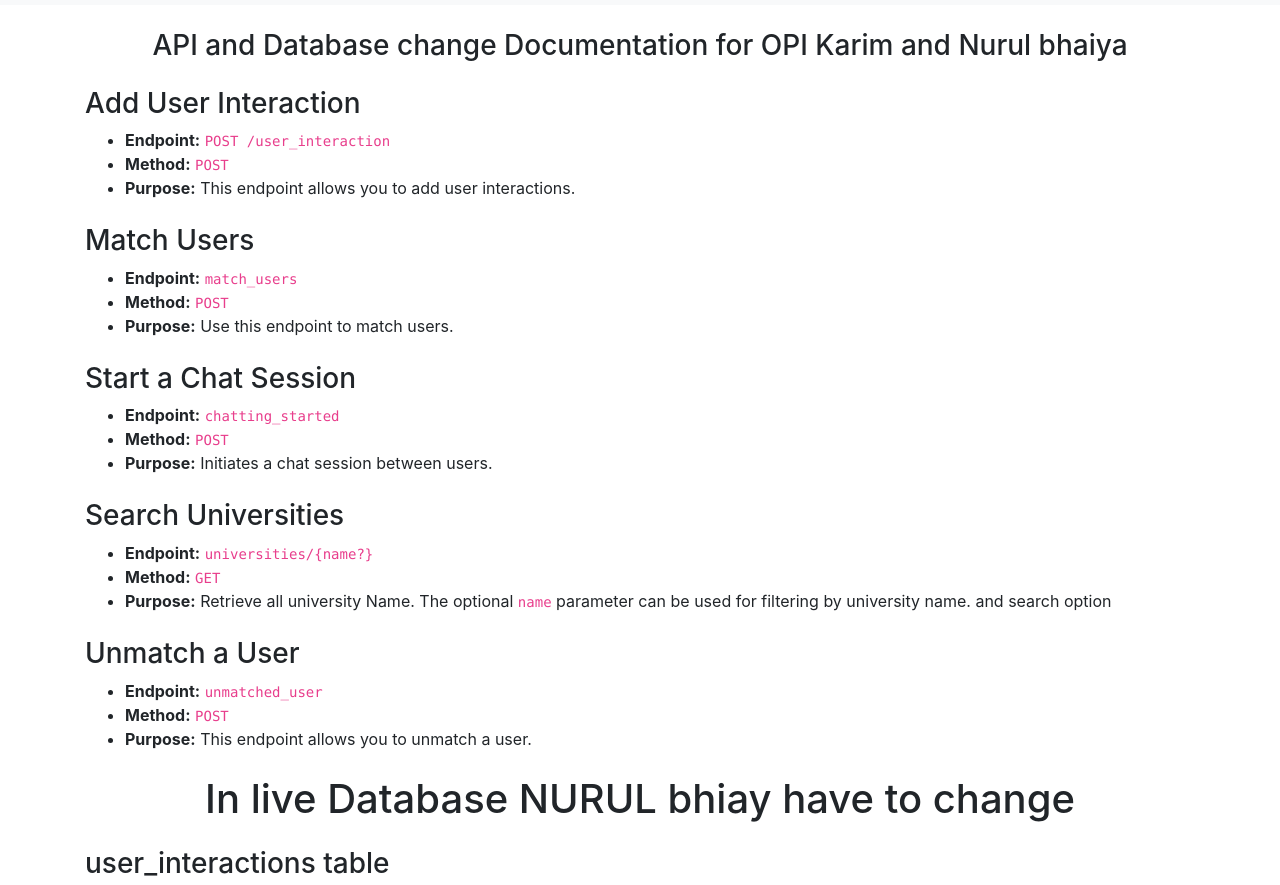
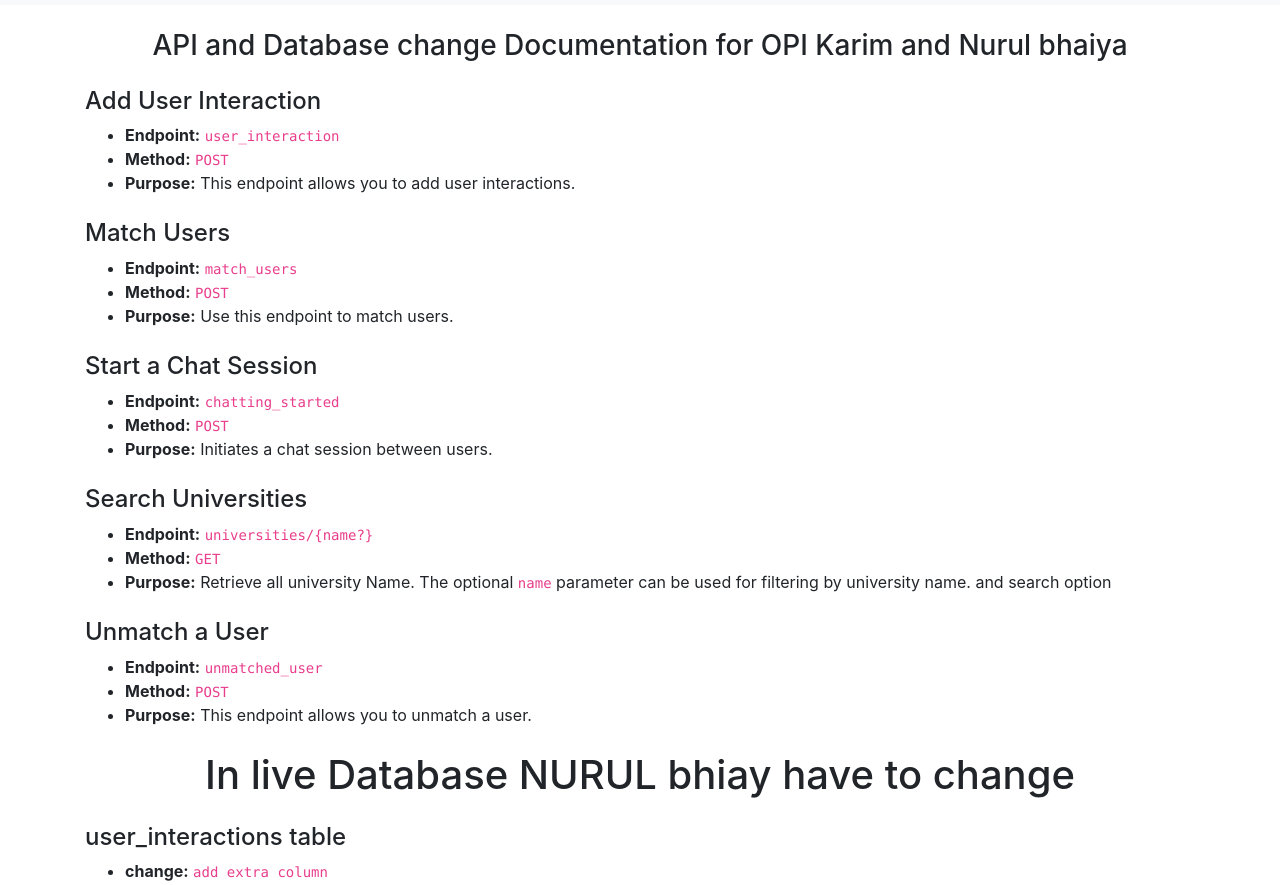
Before and after one commit to rafisgithub/api_doc_for_opi, a plain HTML site: page index.html in a window 1280 px wide. Shown: the part 51-936 px from the top of the page. Drawn offline with nearby package versions, Linux system fonts and the light colour scheme.

Commit message:
add some point

```diff
--- a/index.html
+++ b/index.html
@@ -43,16 +43,16 @@
         <h3 class="mt-4 text-center">API and Database change Documentation for OPI Karim and Nurul bhaiya </h3>
 
         <div class="mt-4">
-            <h3>Add User Interaction</h3>
+            <h4>Add User Interaction</h4>
             <ul>
-                <li><strong>Endpoint:</strong> <code>POST /user_interaction</code></li>
+                <li><strong>Endpoint:</strong> <code>user_interaction</code></li>
                 <li><strong>Method:</strong> <code>POST</code></li>
                 <li><strong>Purpose:</strong> This endpoint allows you to add user interactions.</li>
             </ul>
         </div>
 
         <div class="mt-4">
-            <h3>Match Users</h3>
+            <h4>Match Users</h4>
             <ul>
                 <li><strong>Endpoint:</strong> <code>match_users</code></li>
                 <li><strong>Method:</strong> <code>POST</code></li>
@@ -61,7 +61,7 @@
         </div>
 
         <div class="mt-4">
-            <h3>Start a Chat Session</h3>
+            <h4>Start a Chat Session</h4>
             <ul>
                 <li><strong>Endpoint:</strong> <code>chatting_started</code></li>
                 <li><strong>Method:</strong> <code>POST</code></li>
@@ -70,7 +70,7 @@
         </div>
 
         <div class="mt-4">
-            <h3>Search Universities</h3>
+            <h4>Search Universities</h4>
             <ul>
                 <li><strong>Endpoint:</strong> <code>universities/{name?}</code></li>
                 <li><strong>Method:</strong> <code>GET</code></li>
@@ -80,7 +80,7 @@
         </div>
 
         <div class="mt-4">
-            <h3>Unmatch a User</h3>
+            <h4>Unmatch a User</h4>
             <ul>
                 <li><strong>Endpoint:</strong> <code>unmatched_user</code></li>
                 <li><strong>Method:</strong> <code>POST</code></li>
@@ -90,7 +90,7 @@
 
         <h1 class="mt-4 text-center">In live Database NURUL bhiay have to change</h1>
         <div class="mt-4">
-            <h3>user_interactions table</h3>
+            <h4>user_interactions table</h4>
             <ul>
                 <li><strong>change:</strong> <code>add extra column</code></li>
                 <li><strong>column name:</strong> <code>is_chat</code></li>
@@ -98,7 +98,7 @@
             </ul>
         </div>
         <div class="mt-4">
-            <h3>You have create new table name should be universities</h3>
+            <h4>You have create new table name should be universities</h4>
             <ul>
                 <li><strong>id:</strong> <code>AUTO_INCREAMENT and PRIMARY_KEY</code></li>
                 <li><strong>name:</strong> <code>varchar(256)</code></li>
@@ -194,7 +194,7 @@ INSERT INTO `universities` (`id`, `name`) VALUES
         </div>
 
         <div class="mt-4">
-            <h3>.ENV</h3>
+            <h4>.ENV</h4>
             <ul>
                 <li><strong>ADD FCMKEY/SERVERKEY:</strong> <code>AAAAWvDAq5g:APA91bE2nVb1ODms_VlKnV5vkLSkHCEeMvPslT7lCR-AQEpYytZYOyf8TPow1F3nJBU-qoqYyWm5fie912BYAD28jIhYo0FnxVOlqUex_QxiQyYJQ3l0praGCbeodyGwk8n-H9luuTph</code></li>
                 <li><strong>Purpose:</strong>Sending Push Notification</li>
```
